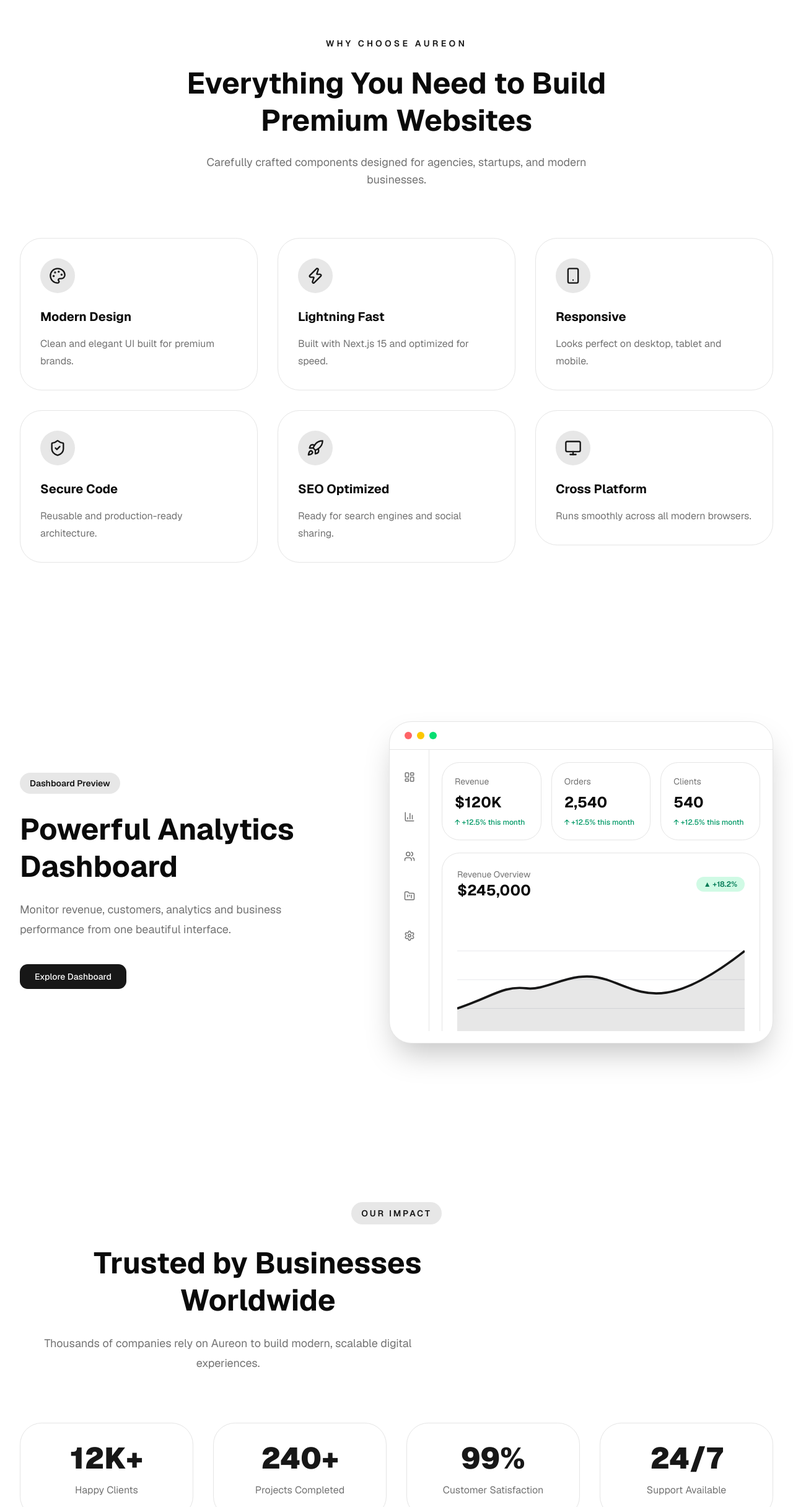
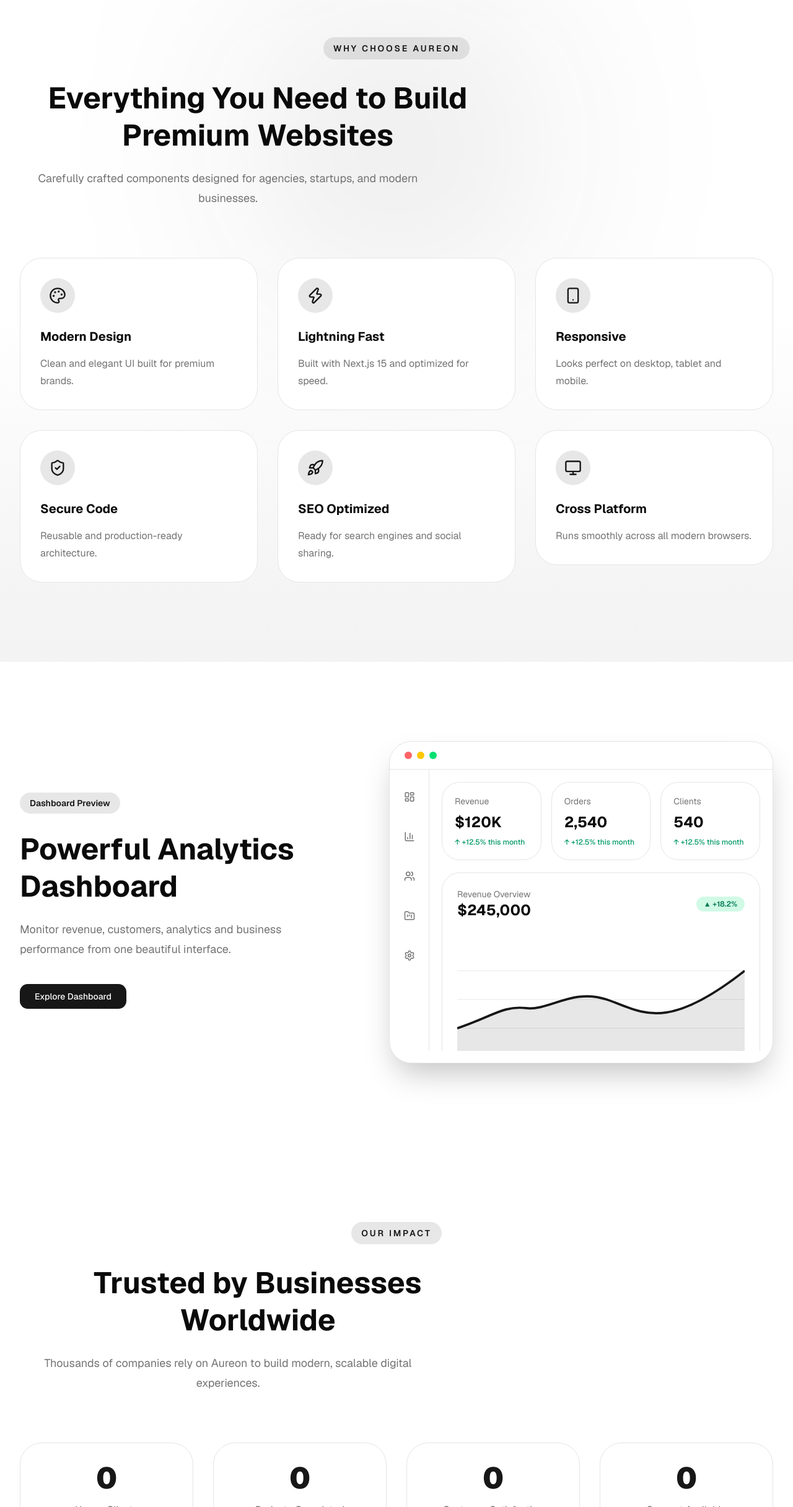
Before and after one commit to raflisofyannn-git/zenova-template, a Next.js app: page / in a window 1280 px wide. Shown: the part 1329-3761 px from the top of the page at 62% size. Built offline with nearby package versions, Linux system fonts and the light colour scheme.

Commit message:
Initial Aureon project

```diff
--- /dev/null
+++ b/components/common/AnimatedCounter.tsx
@@ -0,0 +1,35 @@
+"use client";
+
+import CountUp from "react-countup";
+import { useInView } from "react-intersection-observer";
+
+type AnimatedCounterProps = {
+  end: number;
+  suffix?: string;
+  duration?: number;
+};
+
+export default function AnimatedCounter({
+  end,
+  suffix = "",
+  duration = 2,
+}: AnimatedCounterProps) {
+  const { ref, inView } = useInView({
+    triggerOnce: true,
+    threshold: 0.4,
+  });
+
+  return (
+    <div ref={ref}>
+      {inView ? (
+        <CountUp
+          end={end}
+          duration={duration}
+          suffix={suffix}
+        />
+      ) : (
+        0
+      )}
+    </div>
+  );
+}
--- a/components/sections/features/Features.tsx
+++ b/components/sections/features/Features.tsx
@@ -2,33 +2,51 @@
 import FeatureCard from "./FeatureCard";
 import { features } from "@/data/features";
 
+import SectionBadge from "@/components/common/SectionBadge";
+import SectionContainer from "@/components/common/SectionContainer";
+import SectionDescription from "@/components/common/SectionDescription";
+import SectionTitle from "@/components/common/SectionTitle";
+
 export default function Features() {
   return (
-    <section className="py-32">
-      <div className="mx-auto max-w-7xl px-8">
+    <section className="relative overflow-hidden py-32">
+      {/* Background Gradient */}
+      <div className="absolute inset-0 -z-20 bg-gradient-to-b from-background via-background to-primary/5" />
+
+      {/* Glow */}
+      <div className="absolute left-1/2 top-20 -z-10 h-[450px] w-[450px] -translate-x-1/2 rounded-full bg-primary/10 blur-[140px]" />
+
+      <SectionContainer>
+        <div className="text-center">
           <FadeUp>
-          <p className="text-center text-sm font-semibold uppercase tracking-[0.3em] text-primary">
+            <SectionBadge>
               Why Choose Aureon
-          </p>
+            </SectionBadge>
 
-          <h2 className="mx-auto mt-6 max-w-3xl text-center text-5xl font-bold leading-tight">
+            <SectionTitle>
               Everything You Need to Build Premium Websites
-          </h2>
+            </SectionTitle>
 
-          <p className="mx-auto mt-6 max-w-2xl text-center text-lg text-muted-foreground">
+            <div className="mx-auto">
+              <SectionDescription>
                 Carefully crafted components designed for agencies,
                 startups, and modern businesses.
-          </p>
+              </SectionDescription>
+            </div>
           </FadeUp>
+        </div>
 
         <div className="mt-20 grid gap-8 md:grid-cols-2 xl:grid-cols-3">
           {features.map((feature, index) => (
-            <FadeUp key={feature.title} delay={index * 0.1}>
+            <FadeUp
+              key={feature.title}
+              delay={index * 0.15}
+            >
               <FeatureCard {...feature} />
             </FadeUp>
           ))}
         </div>
-      </div>
+      </SectionContainer>
     </section>
   );
 }
--- a/components/sections/statistics/StatCard.tsx
+++ b/components/sections/statistics/StatCard.tsx
@@ -1,10 +1,14 @@
+import AnimatedCounter from "@/components/common/AnimatedCounter";
+
 type Props = {
-  value: string;
+  end: number;
+  suffix: string;
   label: string;
 };
 
 export default function StatCard({
-  value,
+  end,
+  suffix,
   label,
 }: Props) {
   return (
@@ -22,7 +26,10 @@
       "
     >
       <h3 className="text-5xl font-black text-primary">
-        {value}
+        <AnimatedCounter
+          end={end}
+          suffix={suffix}
+        />
       </h3>
 
       <p className="mt-4 text-muted-foreground">
--- a/package.json
+++ b/package.json
@@ -22,6 +22,7 @@
     "react-countup": "^6.5.3",
     "react-dom": "19.2.8",
     "react-hook-form": "^7.84.0",
+    "react-intersection-observer": "^11.0.0",
     "shadcn": "^4.16.1",
     "sonner": "^2.0.7",
     "swiper": "^14.0.7",
```
Also changed, not shown: 1 other file (tests, documents, lock files or other folders). Lines whose indentation alone changed are shown as unchanged.
